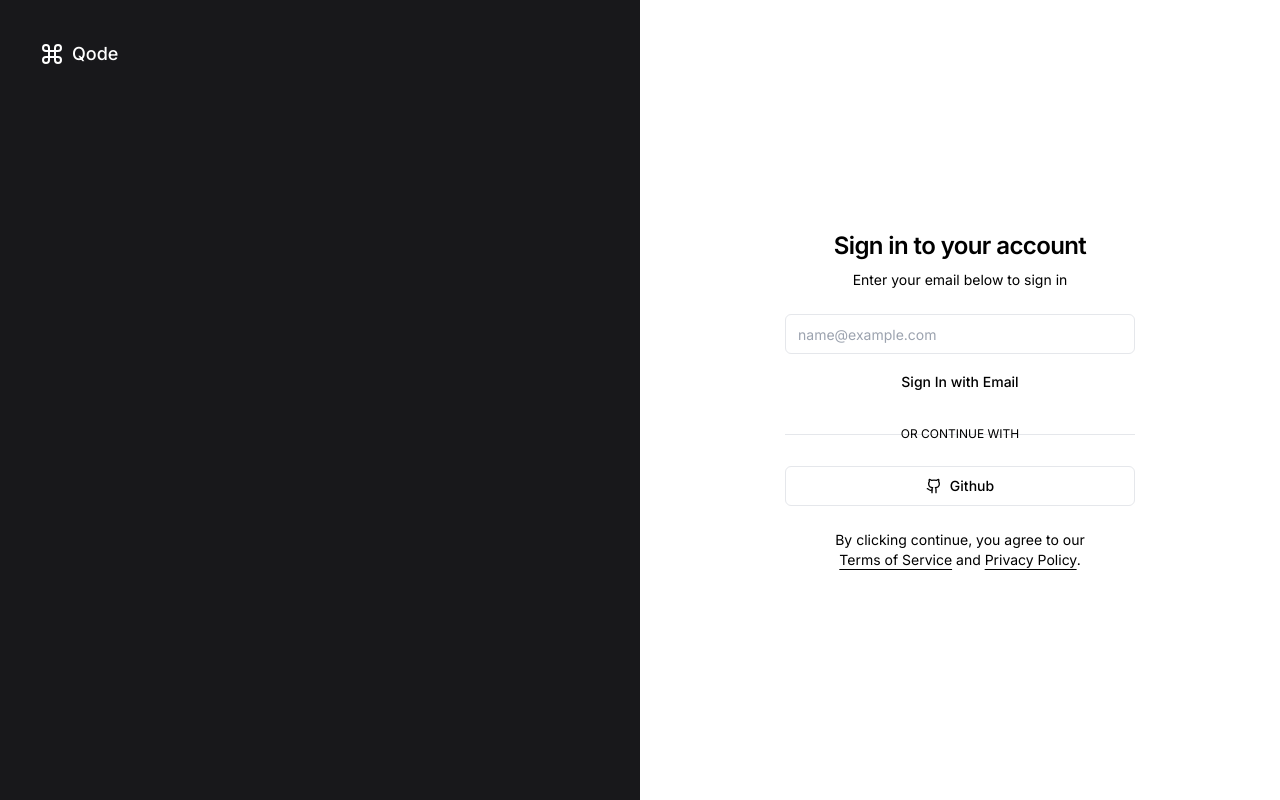
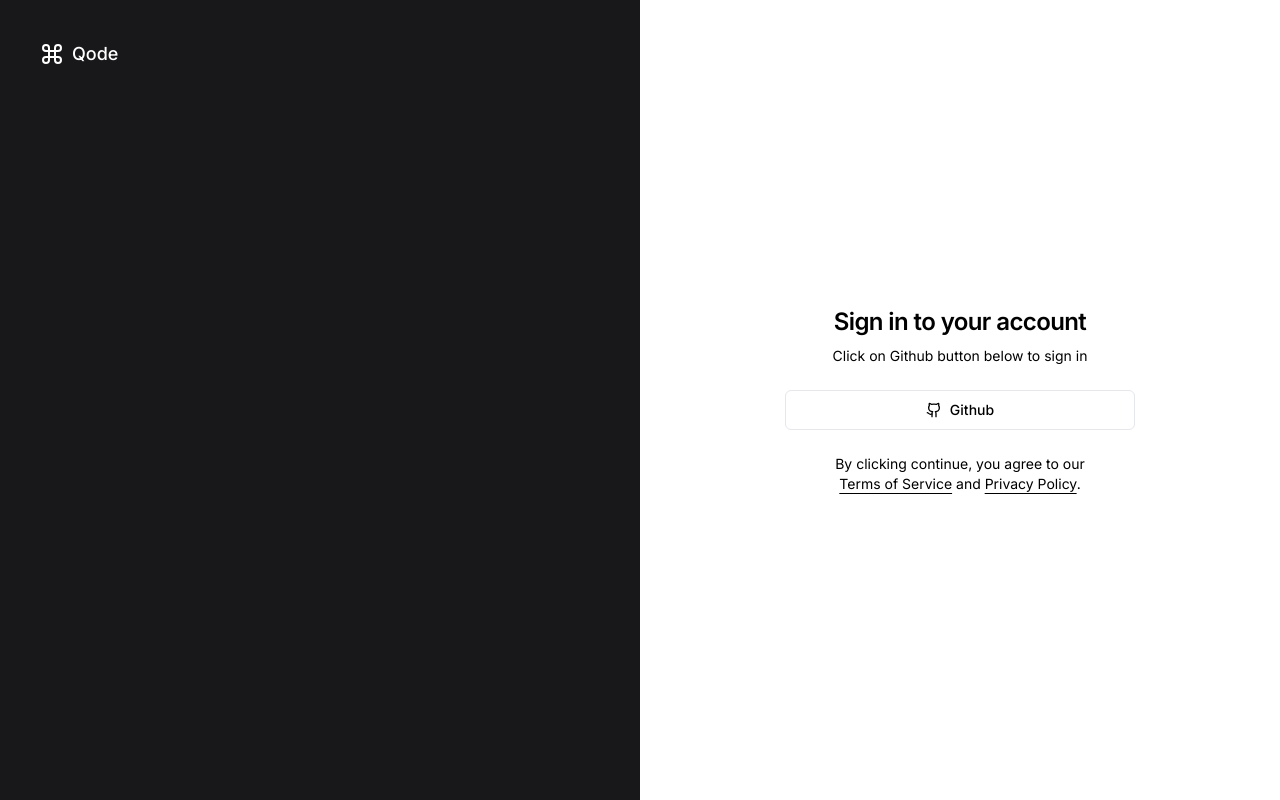
Before and after one commit to RibkiAnas/qode, a Next.js app: page /sign-in in a window 1280 px wide. Built offline with nearby package versions, Linux system fonts and the light colour scheme.

Commit message:
Fix some auth errors

```diff
--- a/app/(auth)/sign-in/page.tsx
+++ b/app/(auth)/sign-in/page.tsx
@@ -57,7 +57,7 @@ function SignPage() {
 								Sign in to your account
 							</h1>
 							<p className="text-muted-foreground text-sm">
-								Enter your email below to sign in
+								Click on Github button below to sign in
 							</p>
 						</div>
 						<UserAuthForm />
--- a/components/UserAuthForm.tsx
+++ b/components/UserAuthForm.tsx
@@ -3,65 +3,31 @@
 
 import { cn } from "@/lib/utils";
 import React from "react";
-import { Label } from "./ui/label";
-import { Input } from "./ui/input";
 import { Button } from "./ui/button";
 import { GithubIcon, LoaderIcon } from "lucide-react";
 import { signIn } from "next-auth/react";
+import { useSearchParams } from "next/navigation";
 
 interface UserAuthFormProps extends React.HTMLAttributes<HTMLDivElement> {}
 
 function UserAuthForm({ className, ...props }: UserAuthFormProps) {
+	const searchParams = useSearchParams();
+	const callbackUrl = searchParams.get("callbackUrl");
+
 	const [isLoading, setIsLoading] = React.useState<boolean>(false);
-
-	async function onSubmit(event: React.SyntheticEvent) {
-		event.preventDefault();
-		setIsLoading(true);
-
-		setTimeout(() => {
-			setIsLoading(false);
-		}, 3000);
-	}
 
 	return (
 		<div className={cn("grid gap-6", className)} {...props}>
-			<form onSubmit={onSubmit}>
-				<div className="grid gap-2">
-					<div className="grid gap-1">
-						<Label className="sr-only" htmlFor="email">
-							Email
-						</Label>
-						<Input
-							id="email"
-							placeholder="name@example.com"
-							type="email"
-							autoCapitalize="none"
-							autoComplete="email"
-							autoCorrect="off"
-							disabled={isLoading}
-						/>
-					</div>
-					<Button disabled={isLoading}>
-						{isLoading && <LoaderIcon className="mr-2 h-4 w-4 animate-spin" />}
-						Sign In with Email
-					</Button>
-				</div>
-			</form>
-			<div className="relative">
-				<div className="absolute inset-0 flex items-center">
-					<span className="w-full border-t" />
-				</div>
-				<div className="relative flex justify-center text-xs uppercase">
-					<span className="bg-background text-muted-foreground px-2">
-						Or continue with
-					</span>
-				</div>
-			</div>
 			<Button
+				className="background-light850_dark100 text-dark100_light900"
 				variant="outline"
 				type="button"
 				disabled={isLoading}
-				onClick={() => signIn("github", { callbackUrl: "/ask-question" })}
+				onClick={() => {
+					setIsLoading(true);
+					// @ts-ignore
+					signIn("github", { callbackUrl });
+				}}
 			>
 				{isLoading ? (
 					<LoaderIcon className="mr-2 h-4 w-4 animate-spin" />
--- a/components/shared/LeftSidebar.tsx
+++ b/components/shared/LeftSidebar.tsx
@@ -18,7 +18,7 @@ import { signOut, useSession } from "next-auth/react";
 import Link from "next/link";
 import React, { useState } from "react";
 import { Button } from "../ui/button";
-import { usePathname } from "next/navigation";
+import { usePathname, useRouter } from "next/navigation";
 import { sidebarLinks } from "@/constants";
 import { Avatar, AvatarFallback, AvatarImage } from "../ui/avatar";
 import {
@@ -28,11 +28,19 @@ import {
 	MenubarMenu,
 	MenubarTrigger,
 } from "../ui/menubar";
+import {
+	Tooltip,
+	TooltipContent,
+	TooltipProvider,
+	TooltipTrigger,
+} from "../ui/tooltip";
 
 function LeftSidebar() {
 	const { data: userData } = useSession();
 	const pathname = usePathname();
 	const [isCollapsed, setIsCollapsed] = useState<boolean>(false);
+
+	const router = useRouter();
 
 	const toggleSidebar = () => {
 		setIsCollapsed((prev) => !prev);
@@ -146,6 +154,9 @@ function LeftSidebar() {
 											<HelpCircleIcon className="h-5 w-5" />
 										)}
 									</div>
+									<TooltipProvider>
+										<Tooltip>
+											<TooltipTrigger asChild>
 												<Link
 													href={item.route}
 													className={cn(
@@ -154,11 +165,26 @@ function LeftSidebar() {
 													)}
 												>
 													<p
-											className={cn("base-medium", isCollapsed ? "hidden" : "")}
+														className={cn(
+															"base-medium",
+															isCollapsed ? "hidden" : ""
+														)}
 													>
 														{item.label}
 													</p>
 												</Link>
+											</TooltipTrigger>
+											<TooltipContent
+												className={cn(
+													"background-light900_dark200 text-dark100_light900",
+													isCollapsed ? "" : "hidden"
+												)}
+												side="left"
+											>
+												<p>{item.label}</p>
+											</TooltipContent>
+										</Tooltip>
+									</TooltipProvider>
 								</li>
 							);
 						})}
@@ -244,15 +270,18 @@ function LeftSidebar() {
 							isCollapsed ? "w-full" : "w-64"
 						)}
 					>
-						<Link href="/sign-in">
-							<Button className="small-medium btn-secondary min-h-[41px] w-full rounded-lg px-4 py-3 shadow-none">
+						<Button
+							className="small-medium btn-secondary min-h-[41px] w-full rounded-lg px-4 py-3 shadow-none"
+							onClick={() => {
+								if (!userData) router.push("/sign-in?callbackUrl=/");
+							}}
+						>
 							{isCollapsed ? (
 								<LogInIcon className="text-dark400_light700 h-5  w-5" />
 							) : (
 								<span className="primary-text-gradient">Log In</span>
 							)}
 						</Button>
-						</Link>
 					</div>
 				)}
 			</div>
--- /dev/null
+++ b/components/ui/tooltip.tsx
@@ -0,0 +1,30 @@
+"use client"
+
+import * as React from "react"
+import * as TooltipPrimitive from "@radix-ui/react-tooltip"
+
+import { cn } from "@/lib/utils"
+
+const TooltipProvider = TooltipPrimitive.Provider
+
+const Tooltip = TooltipPrimitive.Root
+
+const TooltipTrigger = TooltipPrimitive.Trigger
+
+const TooltipContent = React.forwardRef<
+  React.ElementRef<typeof TooltipPrimitive.Content>,
+  React.ComponentPropsWithoutRef<typeof TooltipPrimitive.Content>
+>(({ className, sideOffset = 4, ...props }, ref) => (
+  <TooltipPrimitive.Content
+    ref={ref}
+    sideOffset={sideOffset}
+    className={cn(
+      "z-50 overflow-hidden rounded-md border bg-popover px-3 py-1.5 text-sm text-popover-foreground shadow-md animate-in fade-in-0 zoom-in-95 data-[state=closed]:animate-out data-[state=closed]:fade-out-0 data-[state=closed]:zoom-out-95 data-[side=bottom]:slide-in-from-top-2 data-[side=left]:slide-in-from-right-2 data-[side=right]:slide-in-from-left-2 data-[side=top]:slide-in-from-bottom-2",
+      className
+    )}
+    {...props}
+  />
+))
+TooltipContent.displayName = TooltipPrimitive.Content.displayName
+
+export { Tooltip, TooltipTrigger, TooltipContent, TooltipProvider }
--- a/package.json
+++ b/package.json
@@ -20,6 +20,7 @@
 		"@radix-ui/react-slot": "^1.0.2",
 		"@radix-ui/react-tabs": "^1.0.4",
 		"@radix-ui/react-toast": "^1.1.5",
+		"@radix-ui/react-tooltip": "^1.0.7",
 		"@tailwindcss/typography": "^0.5.10",
 		"@tinymce/tinymce-react": "^4.3.1",
 		"class-variance-authority": "^0.7.0",
```
Also changed, not shown: 1 other file (tests, documents, lock files or other folders). Lines whose indentation alone changed are shown as unchanged.
